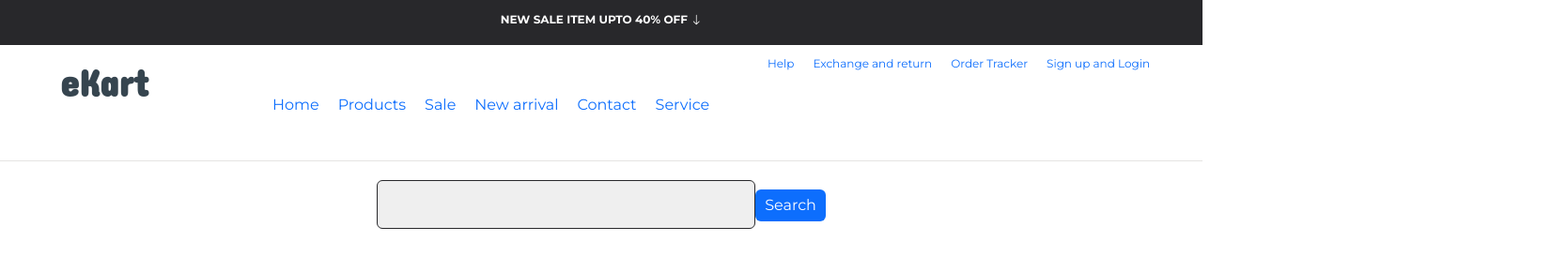
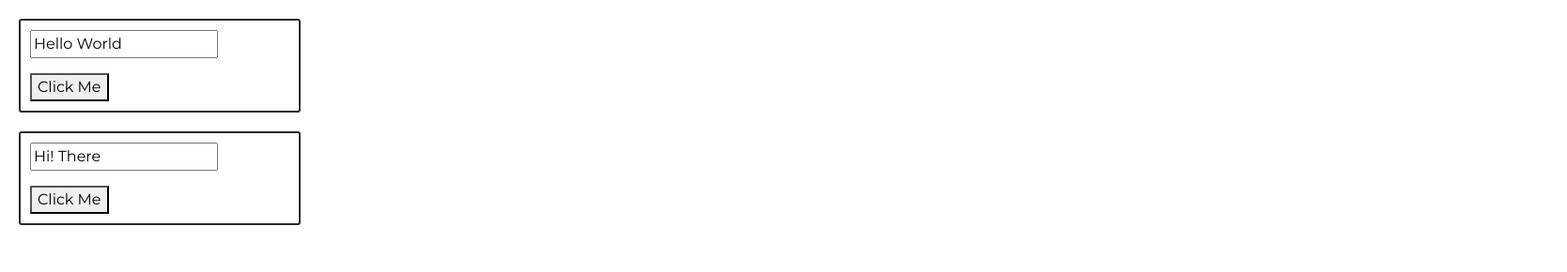
Before and after one commit to VIS-WAS/ekart, an Angular app: page / in a window 1280 px wide. Shown: the top 290 px of the page at 94% size, 1668 px wide, since content can reach past the window. Built offline with nearby package versions, Linux system fonts and the light colour scheme.

Commit message:
property binding vs @HostBinding and event binding and @HostListner

```diff
--- /dev/null
+++ b/src/app/CustomDirectives/sample.directive.ts
@@ -0,0 +1,19 @@
+import { Directive, HostBinding, HostListener } from '@angular/core';
+
+@Directive({
+  selector: '[appSample]',
+})
+export class SampleDirective {
+  //------------//@HostBinding and @HostListner//------------//
+
+  count: number = 0;
+  constructor() {}
+  @HostBinding('value') inputValue: string = 'Hi! There';
+
+  @HostListener('focus') onFocus() {
+    this.count = this.count + 1;
+    document.getElementById('dis').innerHTML =
+      'HostListner input box focused ' + this.count;
+  }
+  //------------//@HostBinding and @HostListner//------------//
+}
--- a/src/app/app.component.html
+++ b/src/app/app.component.html
@@ -1,4 +1,12 @@
-<top-header></top-header>
+<!-- <top-header></top-header>
 <app-header></app-header>
+<app-container></app-container> -->
+
 <!-- <router-outlet></router-outlet> -->
-<app-container></app-container>
+
+<!-------//property binding vs @HostBiding -->
+<div class="demo-container">
+  <z-teach></z-teach>
+</div>
+
+<!-------//property binding vs @HostBiding -->
--- a/src/app/app.module.ts
+++ b/src/app/app.module.ts
@@ -21,6 +21,7 @@ import { ChildComponent } from './z-teach/child/child.component';
 import { SetBackground } from './CustomDirectives/SetBackground.directive';
 import { HighlightDirective } from './CustomDirectives/highlight.directive';
 import { AppHoverDirective } from './CustomDirectives/app-hover.directive';
+import { SampleDirective } from './CustomDirectives/sample.directive';
 // import { NgModel } from '@angular/forms';
 @NgModule({
   declarations: [
@@ -41,6 +42,7 @@ import { AppHoverDirective } from './CustomDirectives/app-hover.directive';
     SetBackground,
     HighlightDirective,
     AppHoverDirective,
+    SampleDirective,
   ],
   imports: [BrowserModule, AppRoutingModule, FormsModule],
   providers: [],
--- a/src/app/z-teach/z-teach.component.css
+++ b/src/app/z-teach/z-teach.component.css
@@ -4,3 +4,17 @@
   border: #28282b 2px solid;
   border-radius: 3px;
 }
+.propEven {
+  margin: 20px 20px;
+  padding: 10px 10px;
+  border: #28282b 2px solid;
+  border-radius: 3px;
+  width: 300px;
+}
+.hostBinList {
+  margin: 20px 20px;
+  padding: 10px 10px;
+  border: #28282b 2px solid;
+  border-radius: 3px;
+  width: 300px;
+}
--- a/src/app/z-teach/z-teach.component.html
+++ b/src/app/z-teach/z-teach.component.html
@@ -1,7 +1,20 @@
-<!------------// ngOnDestroy example //-------------->
-<div class="demo">
-  <p #childtemp>Message: {{ message }}</p>
+<!------------//property and event binding//----------------->
+
+<div class="propEven">
+  <input type="text" [value]="textValue" (focus)="logValue()" /> <br />
+
+  <p id="display"></p>
+  <button>Click Me</button>
 </div>
 
-<ng-content></ng-content>
-<!------------// ngOnDestroy example //-------------->
+<!------------//property and event binding//----------------->
+
+<!------------//@HostBinding and @HostListner//----------------->
+
+<div class="hostBinList">
+  <input type="text" appSample /> <br />
+
+  <p id="dis"></p>
+  <button>Click Me</button>
+</div>
+<!------------//@HostBinding and @HostListner//----------------->
--- a/src/app/z-teach/z-teach.component.ts
+++ b/src/app/z-teach/z-teach.component.ts
@@ -1,76 +1,20 @@
-import {
-  AfterContentChecked,
-  AfterContentInit,
-  AfterViewInit,
-  Component,
-  ContentChild,
-  DoCheck,
-  ElementRef,
-  Input,
-  OnChanges,
-  OnInit,
-  SimpleChanges,
-  ViewChild,
-} from '@angular/core';
+import { Component } from '@angular/core';
 
 @Component({
   selector: 'z-teach',
   templateUrl: './z-teach.component.html',
   styleUrls: ['./z-teach.component.css'],
 })
-export class ZTeachComponent
-  implements
-    OnChanges,
-    OnInit,
-    DoCheck,
-    AfterContentInit,
-    AfterContentChecked,
-    AfterViewInit
-{
-  title: string = 'Demo component';
+export class ZTeachComponent {
+  // ----------------//property and event binding//-----------------//
 
-  //---------//ngOnDestroy example//------------//
+  textValue: string = 'Hello World';
+  count: number = 0;
 
-  @Input() message: string;
-
-  @ViewChild('childtemp') tempPara: ElementRef;
-
-  @ContentChild('temp') paraContent: ElementRef;
-
-  constructor() {
-    // console.log('z-teach component constructor called');
+  logValue() {
+    this.count = this.count + 1;
+    document.getElementById('display').innerHTML =
+      'You tried to enter value ' + this.count;
   }
-
-  ngOnChanges(changes: SimpleChanges) {
-    // console.log('ngOnchange hook  called');
-  }
-
-  ngOnInit() {
-    // console.log('ngInit hook  called');
-  }
-
-  ngDoCheck() {
-    // console.log('ngDoCheck is called');
-  }
-
-  ngAfterContentInit() {
-    // console.log('ngAfterContentInit is called');
-  }
-
-  ngAfterContentChecked() {
-    // console.log('ngAfterContentChecked is called');
-  }
-
-  ngAfterViewInit() {
-    // console.log('child ngAfterViewInit is called');
-  }
-  ngAfterViewChecked() {
-    // console.log('child ngAfterViewChecked is called');
-    // console.log(this.tempPara.nativeElement.textContent);  //--to hold the changes made
-  }
-
-  ngOnDestroy() {
-    // console.log('child ngOnDestroy is called');
-  }
-  //---------//ngOnDestroy example//------------//
+  // ----------------//property and event binding//-----------------//
 }
```
